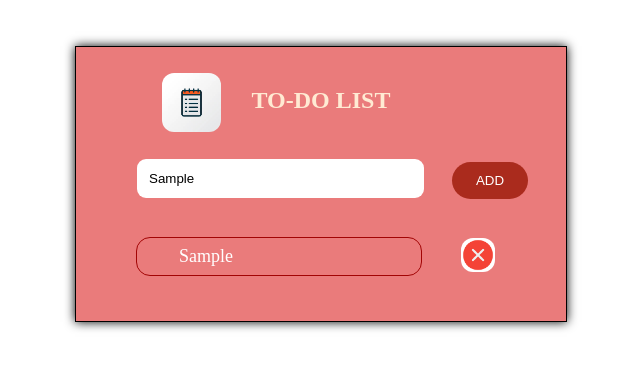
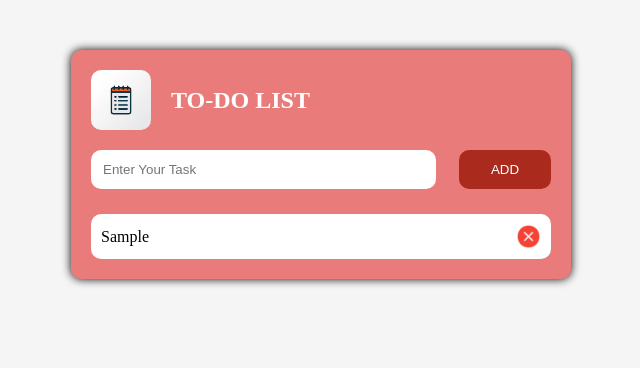
Before and after one commit to patrarashmiranjitarrp-cyber/TO-DO-LIST, a plain HTML site: page index.html in a window 1280 px wide. Both pictures are taken after typing "Sample" into the empty fields and a click on the button "ADD". Shown: the whole page, without its empty margins (319-959 px from the left). Drawn offline with Linux system fonts and the light colour scheme.

Commit message:
project is complete.

```diff
--- a/index.html
+++ b/index.html
@@ -1,36 +1,29 @@
-<!doctype html>
+<!DOCTYPE html>
 <html lang="en">
 <head>
   <meta charset="UTF-8" />
-    <meta name="viewport" content="width=device-width, initial-scale=1.0" />
-    <title>Add To-do</title>
-    <link rel="stylesheet" href="style.css" />
+  <meta name="viewport" content="width=device-width, initial-scale=1.0"/>
+  <title>Todo App</title>
+  <link rel="stylesheet" href="style.css">
 </head>
 <body>
 
 <div class="to_do_list">
-      <img src="/to-do-image-2.jpg" alt="" width="50px" />
+
+  <div class="img_box">
+    <img src="to-do-image-2.jpg" alt="">
     <h2>TO-DO LIST</h2>
+  </div>
+
   <div class="search-box">
-        <input type="text" placeholder="Enter Your Task" required id="inp1"  />
+    <input type="text" placeholder="Enter Your Task" id="inp1">
+    <button class="btn1" onclick="addnewtask()">ADD</button>
   </div>
-      <button class="btn1" onclick="addnewtask()">ADD</button>
-      <div class="list_item">
-        <ul style="list-style-type: none" class="tasklist">
 
-          <!-- <input type="checkbox"> -->
-          <!-- <li>Apple</li> -->
-          <!-- <li>Banana</li>
-          <li>lichi</li>
-          <li>Strawbery</li>
-          <li></li>  -->
-          <!-- <img src="/cross_icon.png" alt="cross icon" id="img_2" onclick="deleteicon()"> -->
-           <!-- <span><i class="fa-solid fa-circle-xmark"></i></span> -->
+  <ul class="tasklist"></ul>
 
+</div>
 
-        </ul>
-      </div>
-    </div>
 <script src="script.js"></script>
 </body>
 </html>
--- a/script.js
+++ b/script.js
@@ -1,22 +1,39 @@
-let button = document.querySelector(".btn1");
 let input = document.querySelector("#inp1");
 let ul = document.querySelector(".tasklist");
+
 function addnewtask() {
-  let li = document.createElement("li");
-  let inp_val = input.value;
-  li.innerText = inp_val;
-  ul.appendChild(li);
-  let img2=document.createElement("img");
-  img2.src="cross_icon.png";
-  img2.alt="Cross image";
-  ul.appendChild(img2);
-  img2.onclick= function(){
-    li.remove();
-    img2.remove();
-  }
-// const checkbox = document.createElement("input");
-// checkbox.type = "checkbox";
-// checkbox.className = "task-check";
-// li.appendChild(checkbox);
-//  input.value="";
+
+    let inp_val = input.value.trim();
+
+    if(inp_val === ""){
+        alert("Please enter a task");
+        return;
+    }
+
+    // Create task container
+    let taskItem = document.createElement("div");
+    taskItem.classList.add("task-item");
+
+    // Create li
+    let li = document.createElement("li");
+    li.innerText = inp_val;
+
+    // Create delete image
+    let img2 = document.createElement("img");
+    img2.src = "cross_icon.png";
+    img2.classList.add("delete-btn");
+
+    // Append elements
+    taskItem.appendChild(li);
+    taskItem.appendChild(img2);
+
+    ul.appendChild(taskItem);
+
+    // Clear input
+    input.value = "";
+
+    // Delete task
+    img2.onclick = function () {
+        taskItem.remove();
+    };
 }
--- a/style.css
+++ b/style.css
@@ -1,101 +1,80 @@
 *{
-    margin: 0;
-    padding: 0;
-    box-sizing: border-box;
-    text-decoration: none;
-
+    margin:0;
+    padding:0;
+    box-sizing:border-box;
 }
 
-nav{
-    background-color: #FFC4C4;
+body{
+    background:#f5f5f5;
 }
-.navbar ul{
-    display: flex;
-    justify-content: center;
-    margin-left: 36%;
-    padding: 4px;
-    list-style-type: none;
+
+.to_do_list{
+    width:500px;
+    margin:50px auto;
+    background:#EA7B7B;
+    padding:20px;
+    border-radius:10px;
+    box-shadow:0 0 10px black;
 }
-.navbar li{
-    padding: 18px;
-    margin: 0 30px 0 51px;
+
+.img_box{
+    display:flex;
+    align-items:center;
+    gap:20px;
 }
-a{
-      font-size: 19px;
-      /* color: #FCF5EE; */
+
+.img_box img{
+    width:60px;
+    border-radius:10px;
 }
-a:hover{
-    color: #FCF5EE;
-    background-color: #EE6983;
 
+.img_box h2{
+    color:white;
 }
-.to_do_list{
-    width: 492px;
-    /* min-height: 100vh;
-    height: 338px; */
-    border: 1px solid black;
-    margin: 46px auto;
-    background-color: #EA7B7B;
-    box-shadow: 0 0 10px black;
-    position: relative;
-    padding-bottom: 45px;
+
+.search-box{
+    display:flex;
+    justify-content:space-between;
+    margin-top:20px;
 }
-.to_do_list img{
-    width: 59px;
-    margin: 26px 0 0 86px;
-    border-radius: 12px;
+
+.search-box input{
+    width:75%;
+    padding:12px;
+    border:none;
+    outline:none;
+    border-radius:10px;
 }
-.to_do_list  h2{
-    text-align: center;
-    color: #FFEAD3;
-    position: relative;
-    bottom: 49px;
 
+.search-box button{
+    width:20%;
+    border:none;
+    background:#AA2B1D;
+    color:white;
+    border-radius:10px;
+    cursor:pointer;
 }
-.to_do_list .search-box input{
-    position: relative;
-    left: 61px;
-    padding: 12px;
-    bottom: 4px;
-    width: 287px;
-    border-radius: 9px;
-    border: none;
-    outline: none;
-    /* margin-bottom: 66px; */
-    /* margin-bottom: 11px; */
+
+.tasklist{
+    margin-top:25px;
 }
-.to_do_list  button{
-    position: absolute;
-    right: 38px;
-    top: 115px;
-    padding: 11px;
-    border-radius: 23px;
-    border: none;
-    width: 76px;
-    color: white;
-    background-color: #AA2B1D;
-    outline: none;
+
+.task-item{
+    display:flex;
+    justify-content:space-between;
+    align-items:center;
+    background:white;
+    padding:10px;
+    margin-top:15px;
+    border-radius:10px;
 }
-.list_item li{
-    border: 1px solid #a20404;
-    margin-left: 60px;
-    padding: 8px 0 8px 42px;
-    font-size: 18px;
-    width: 286px;
-    border-radius: 14px;
-    color: #fff;
-    display: inline-block;
+
+.task-item li{
+    list-style:none;
+    color:black;
 }
-/* .list_item {
-    position: relative;
-} */
-.list_item img{
-    /* position: absolute;
-    right: 82px; */
-    width: 34px;
-    bottom: 3px;
-    visibility: visible;
-    position: relative;
-    right: 47px;
-    top: 10px;
+
+.delete-btn{
+    width:25px;
+    cursor:pointer;
 }
```
Lines whose indentation alone changed are shown as unchanged.
